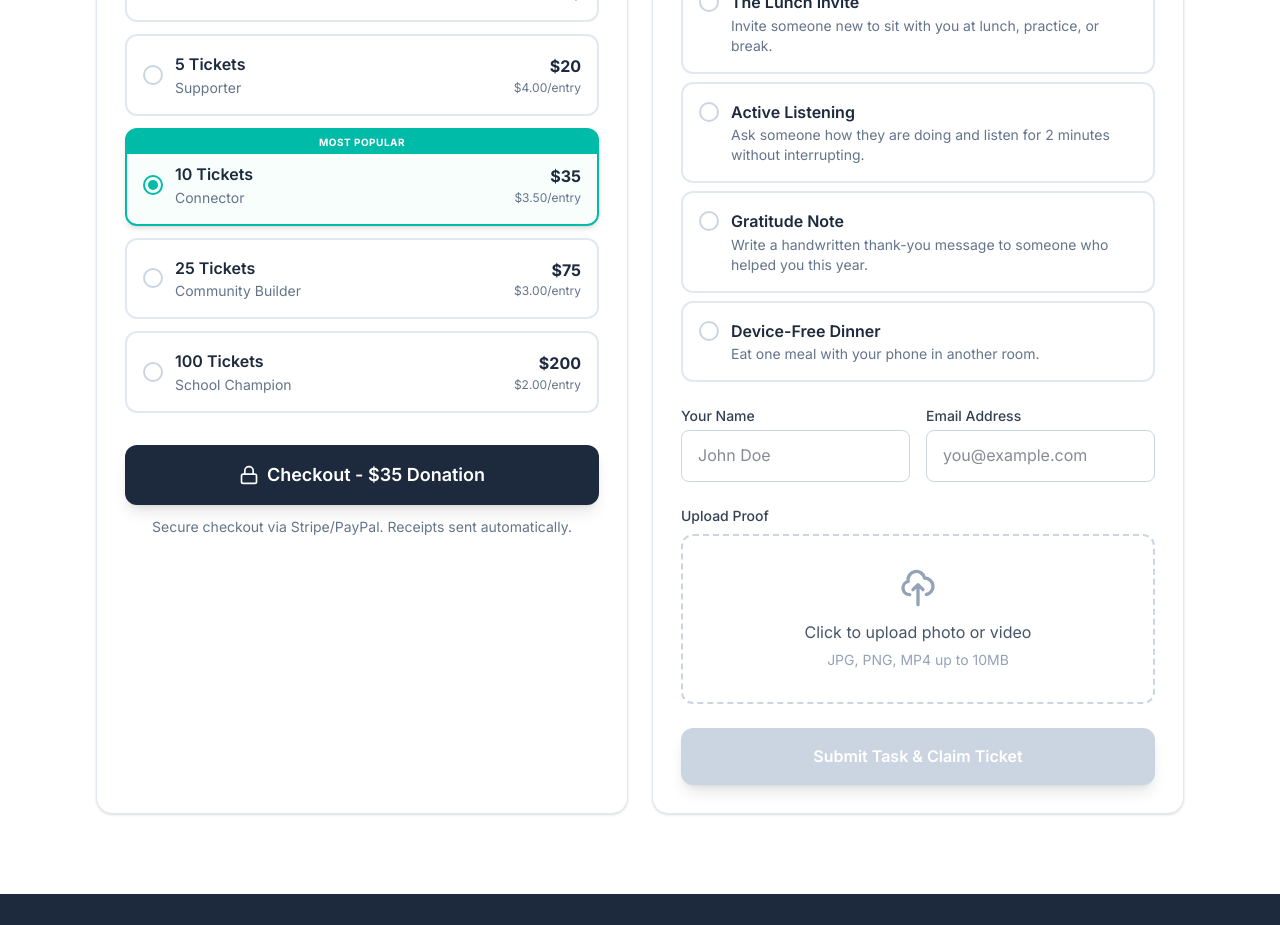
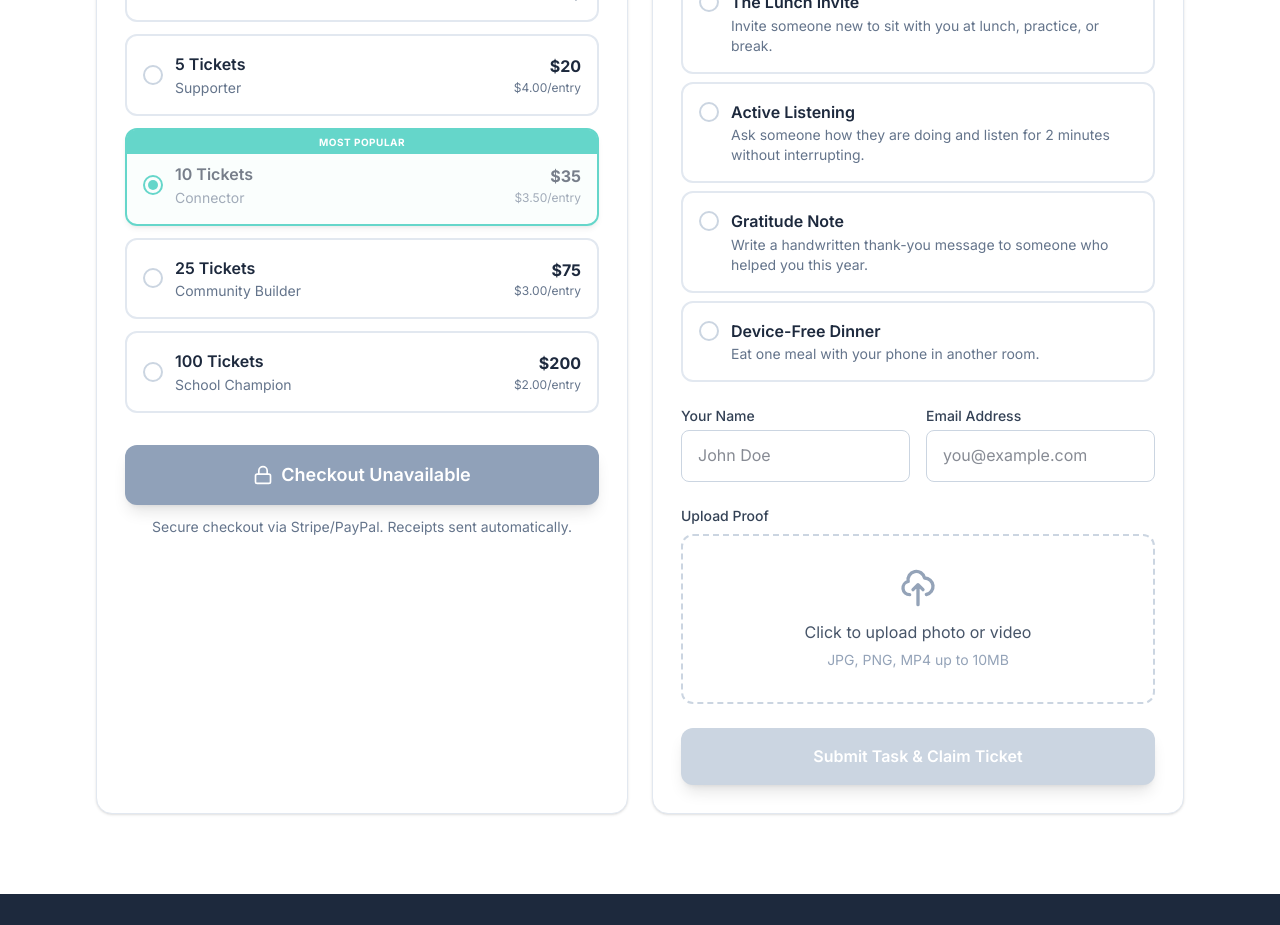
Before and after one commit to danny-nbrain/shi, a Next.js app in the folder raffle/: page / in a window 1280 px wide. Shown: the part 2840-3765 px from the top of the page. Built offline with nearby package versions, Linux system fonts and the light colour scheme.

Commit message:
Fix paid ticket package links (25/, 100/) + disable broken 10-pack

```diff
--- a/raffle/app/components/TicketsSection.tsx
+++ b/raffle/app/components/TicketsSection.tsx
@@ -10,6 +10,7 @@
   pricePerEntry: number
   stripeLink: string
   popular?: boolean
+  disabled?: boolean
   subtitle: string
 }
 
@@ -39,7 +40,10 @@
     tickets: 10,
     price: 35,
     pricePerEntry: 3.50,
-    stripeLink: 'https://buy.stripe.com/cNiaEWcKi5fm68k4CR4sE02',
+    // NOTE: The existing Stripe link we had here points to $75 / 25 tickets.
+    // We need the correct $35 payment link for the 10-ticket package.
+    stripeLink: '',
+    disabled: true,
     popular: true,
   },
   {
@@ -49,7 +53,8 @@
     tickets: 25,
     price: 75,
     pricePerEntry: 3.00,
-    stripeLink: 'https://buy.stripe.com/6oUaEW5hQbDK40c4CR4sE03',
+    // Verified: $75 "Social Health Community Builder Ticket" (25 tickets)
+    stripeLink: 'https://buy.stripe.com/cNiaEWcKi5fm68k4CR4sE02',
   },
   {
     id: 'school_champion',
@@ -58,7 +63,8 @@
     tickets: 100,
     price: 200,
     pricePerEntry: 2.00,
-    stripeLink: 'https://buy.stripe.com/bJe7sKcKiePW0O01qF4sE04',
+    // Verified: $200 "Social Health School Champion Ticket" (100 tickets)
+    stripeLink: 'https://buy.stripe.com/6oUaEW5hQbDK40c4CR4sE03',
   },
 ]
 
@@ -71,9 +77,10 @@
   const [selectedPackage, setSelectedPackage] = useState<string>('connector')
 
   const selected = TICKET_PACKAGES.find(p => p.id === selectedPackage)
+  const canCheckout = Boolean(selected?.stripeLink) && !selected?.disabled
 
   const handleCheckout = () => {
-    if (selected) {
+    if (selected?.stripeLink && !selected.disabled) {
       window.open(selected.stripeLink, '_blank')
     }
   }
@@ -104,7 +111,8 @@
                     selectedPackage === pkg.id
                       ? 'border-teal-500 bg-teal-50/50 shadow-md'
                       : 'border-gray-200 hover:border-gray-300'
-                  } ${pkg.popular ? 'pt-8' : ''}`}
+                  } ${pkg.popular ? 'pt-8' : ''} ${pkg.disabled ? 'opacity-60 cursor-not-allowed hover:shadow-none' : ''}`}
+                  disabled={pkg.disabled}
                 >
                   {pkg.popular && (
                     <div className="absolute top-0 left-0 right-0 bg-teal-500 text-white text-[10px] font-bold tracking-wider text-center py-1 rounded-t-lg">
@@ -138,13 +146,15 @@
             <div className="mt-8">
               <button
                 onClick={handleCheckout}
-                className="w-full bg-slate-800 hover:bg-slate-900 text-white py-4 rounded-xl font-semibold text-lg flex items-center justify-center gap-2 transition-all hover:-translate-y-0.5 shadow-lg"
+                disabled={!canCheckout}
+                data-stripe-link={selected?.stripeLink || ''}
+                className="w-full bg-slate-800 hover:bg-slate-900 disabled:bg-slate-400 disabled:cursor-not-allowed text-white py-4 rounded-xl font-semibold text-lg flex items-center justify-center gap-2 transition-all hover:-translate-y-0.5 disabled:hover:translate-y-0 shadow-lg"
               >
                 <svg className="w-5 h-5" fill="none" stroke="currentColor" viewBox="0 0 24 24">
                   <rect width="18" height="11" x="3" y="11" rx="2" ry="2" strokeWidth="2" />
                   <path d="M7 11V7a5 5 0 0 1 10 0v4" strokeWidth="2" />
                 </svg>
-                Checkout - ${selected?.price} Donation
+                {canCheckout ? `Checkout - $${selected?.price} Donation` : 'Checkout Unavailable'}
               </button>
               <p className="text-center text-sm text-gray-500 mt-3">
                 Secure checkout via Stripe/PayPal. Receipts sent automatically.
--- a/raffle/lib/stripe.ts
+++ b/raffle/lib/stripe.ts
@@ -19,26 +19,27 @@
     stripeLink: 'https://buy.stripe.com/aFafZg9y65fmdAM3yN4sE01',
   },
   connector: {
-    name: 'Community Builder',
+    name: 'Connector',
     tickets: 10,
     price: 35,
     pricePerEntry: 3.50,
-    stripeLink: 'https://buy.stripe.com/cNiaEWcKi5fm68k4CR4sE02',
+    // TODO: Set the correct $35 payment link for the 10-ticket package.
+    stripeLink: '',
     popular: true,
   },
   community_builder: {
-    name: 'School Champion',
+    name: 'Community Builder',
     tickets: 25,
     price: 75,
     pricePerEntry: 3.00,
-    stripeLink: 'https://buy.stripe.com/6oUaEW5hQbDK40c4CR4sE03',
+    stripeLink: 'https://buy.stripe.com/cNiaEWcKi5fm68k4CR4sE02',
   },
   school_champion: {
-    name: 'Visionary',
+    name: 'School Champion',
     tickets: 100,
     price: 200,
     pricePerEntry: 2.00,
-    stripeLink: 'https://buy.stripe.com/bJe7sKcKiePW0O01qF4sE04',
+    stripeLink: 'https://buy.stripe.com/6oUaEW5hQbDK40c4CR4sE03',
   },
 } as const
 
```
